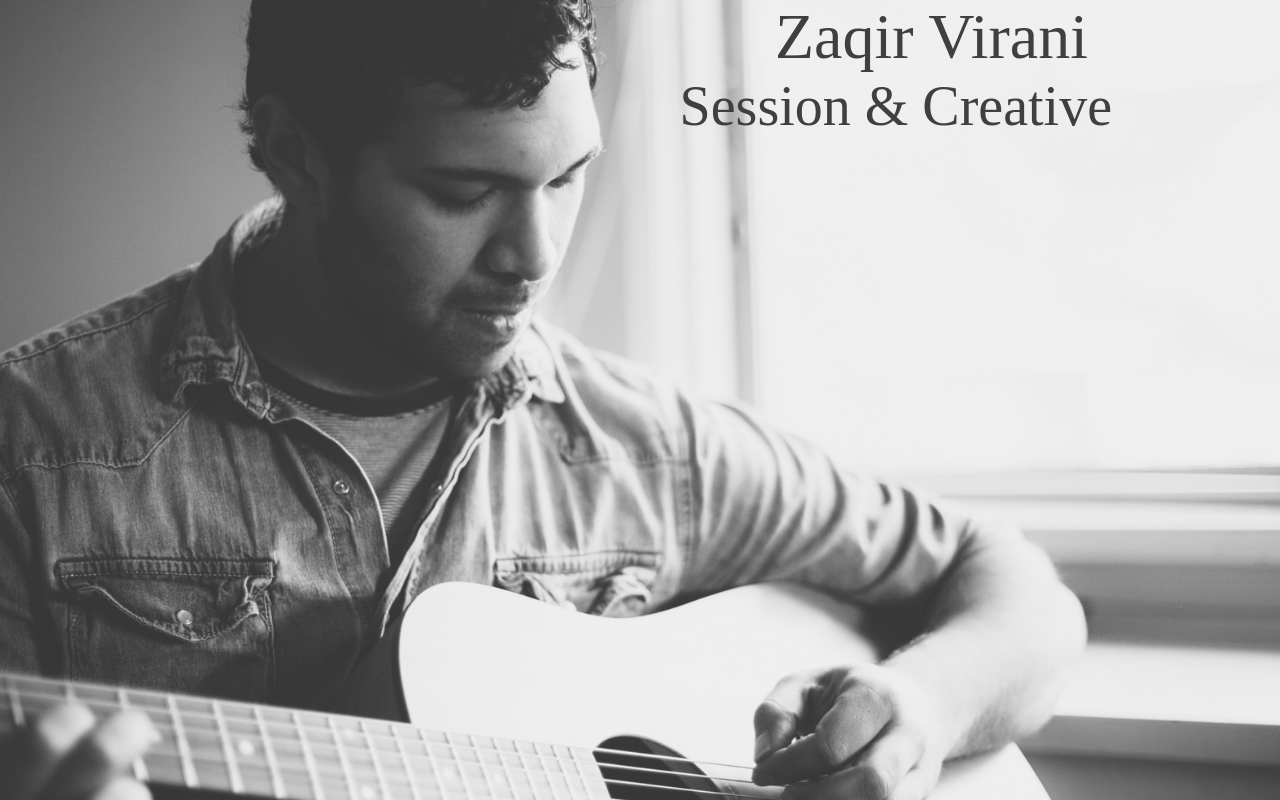
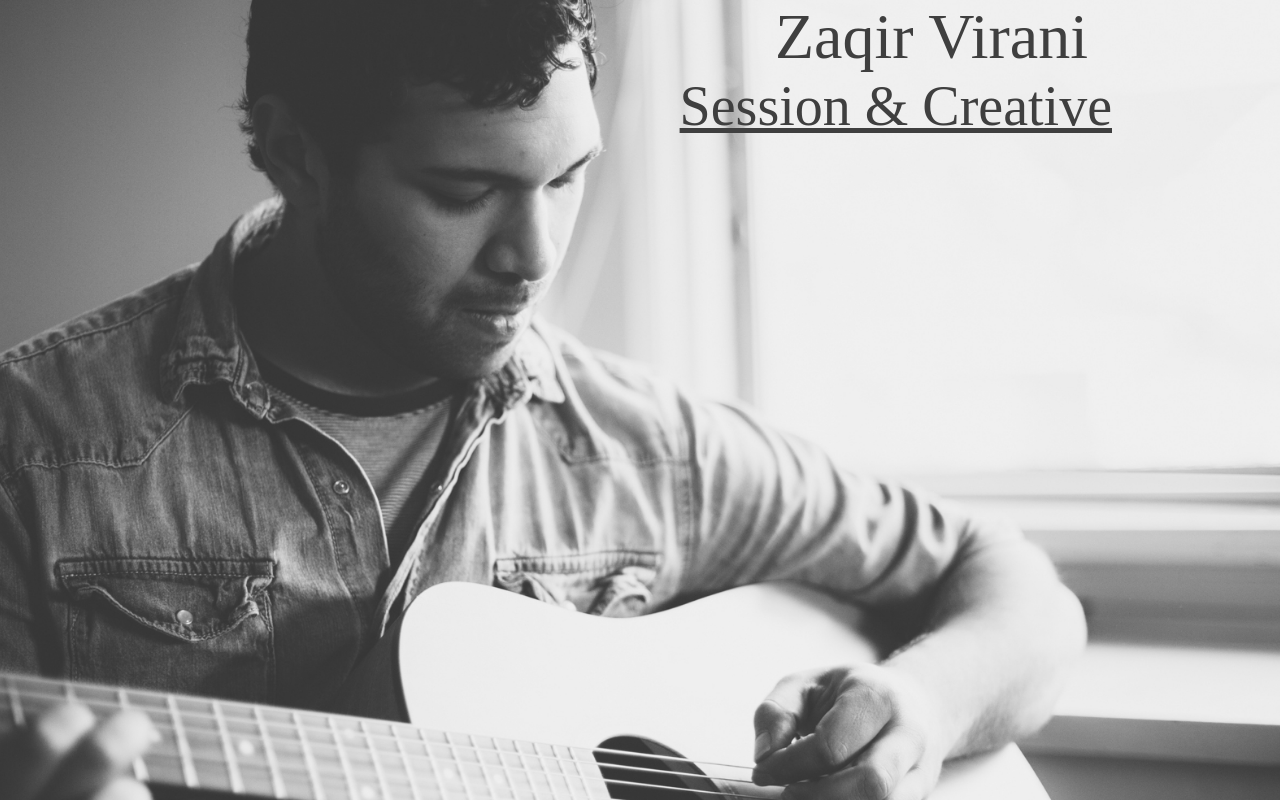
Before and after one commit to zaqir/zaqir.github.io, a plain HTML site: page index.html in a window 1280 px wide. Drawn offline with Linux system fonts and the light colour scheme.

Commit message:
title underline

```diff
--- a/index.html
+++ b/index.html
@@ -11,6 +11,6 @@
     </head>
     <body>
         <h1 style="text-align: right; padding-right: 3em; font-style: bold; font-size: 400%;">Zaqir Virani</h1>
-        <h1 style="text-align: right; padding-right: 3em; font-style: bold; font-size: 350%;">Session &amp; Creative</h1>
+        <h1 style="text-align: right; padding-right: 3em; font-style: bold; font-size: 350%; text-decoration: underline;">Session &amp; Creative</h1>
     </body>
 </html>
```
